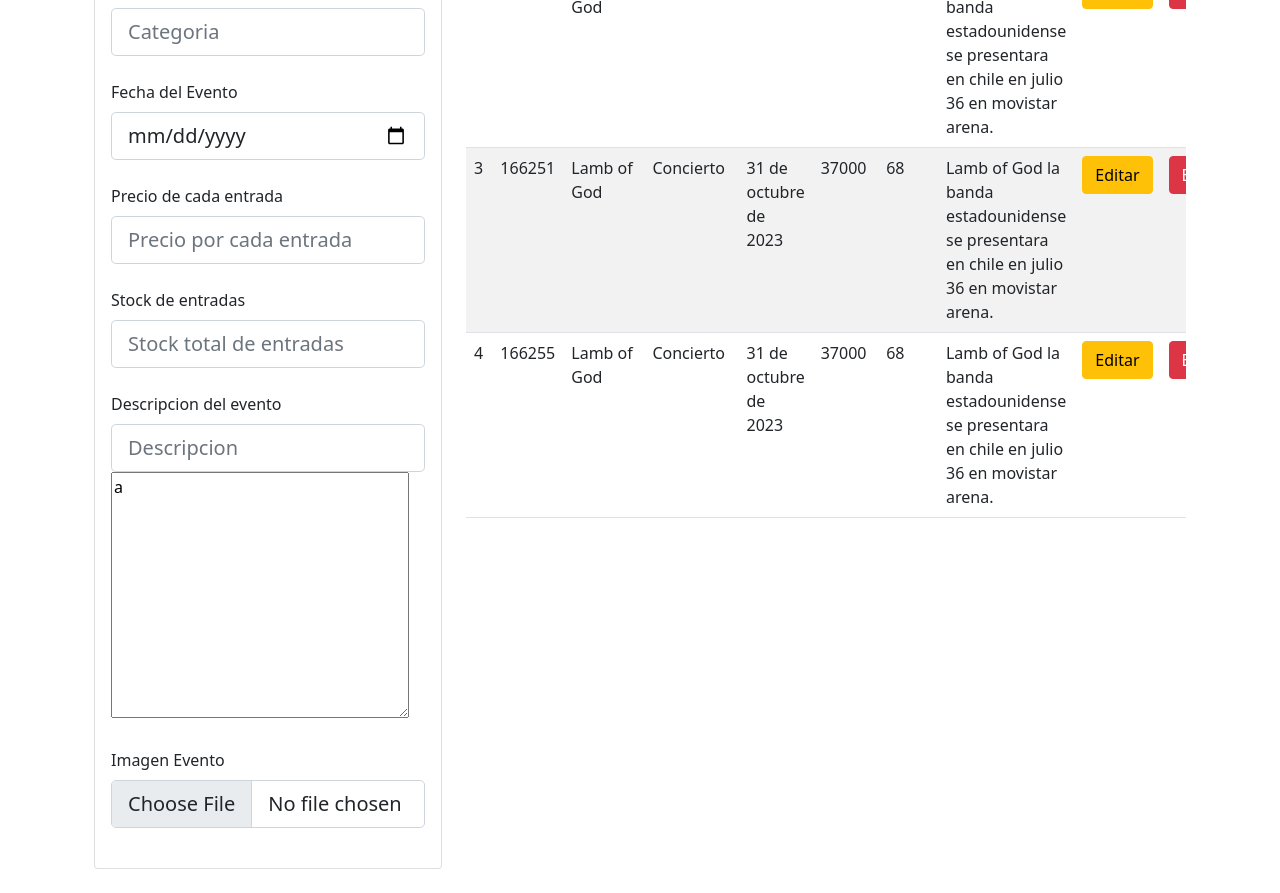
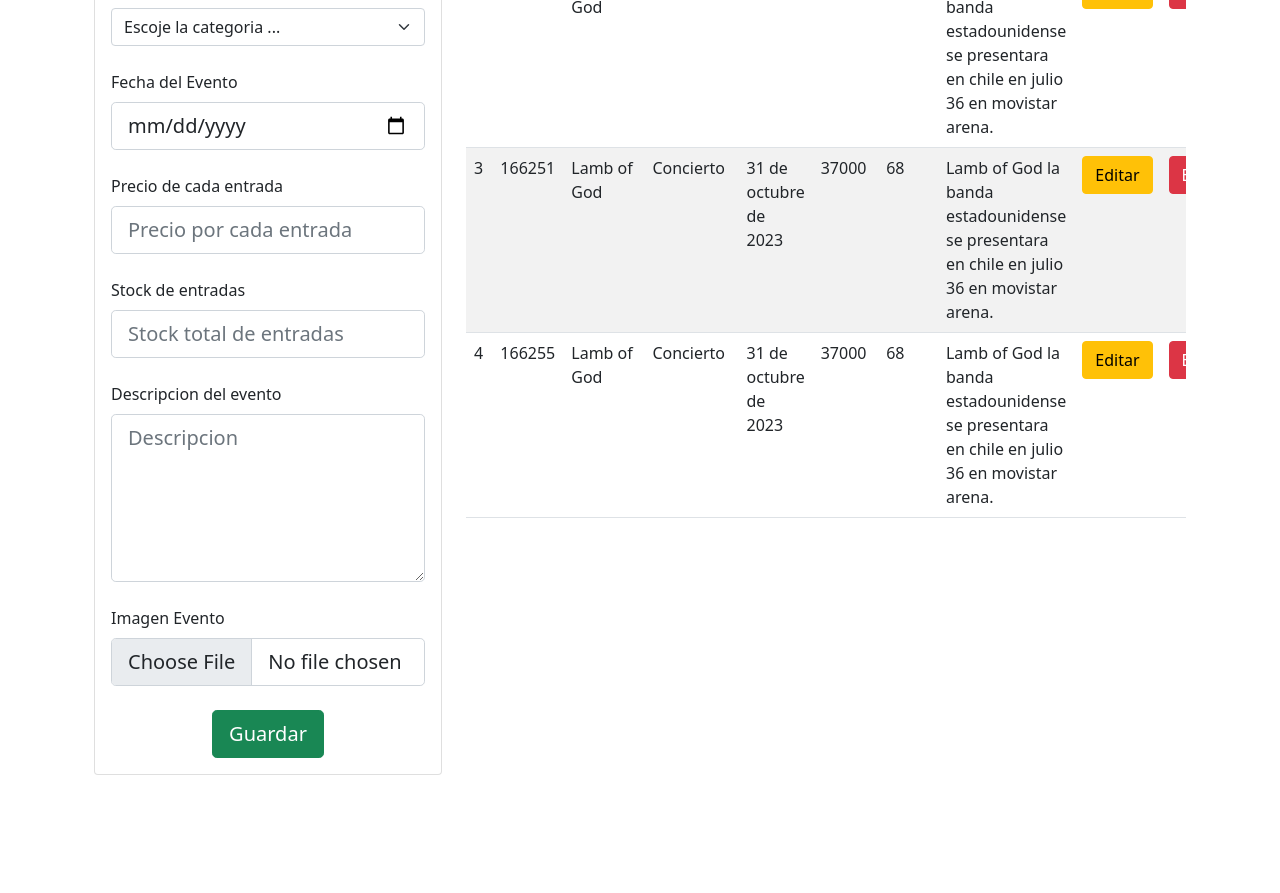
Before and after one commit to MoisesFigueroaDeveloper/OnLineTickets-2.0, a Django app: page /gestionEventos/ in a window 1280 px wide. Shown: the part 391-1284 px from the top of the page. After the commit the page ends 1166 px from the top, so only its background shows below. Run offline with Django 4.2, Linux system fonts and the light colour scheme; data comes from the database, SQL or seed files in the repository.

Commit message:
elemento agregar evento listo, solo falta agregar funcionalidad

```diff
--- a/app/templates/app/admin/gestionEventos.html
+++ b/app/templates/app/admin/gestionEventos.html
@@ -24,8 +24,13 @@
                             </div>
                             <div class="form-outline form-white mb-4">
                                 <label class="form-label" for="inputCategoria">Categoria</label>
-                                <input type="text" name="inputCategoria" id="inputCategoria"
-                                    class="form-control form-control-lg" placeholder="Categoria" required>
+                                <select class="form-select" name="inputCategoria" id="inputCategoria" required>
+                                    <option selected>Escoje la categoria ...</option>
+                                    <option value="0">Musica</option>
+                                    <option value="1">Deporte</option>
+                                    <option value="2">Teatro</option>
+                                    <option value="3">Familia</option>
+                                </select>
                             </div>
                             <div class="form-outline form-white mb-4">
                                 <label class="form-label" for="inputFecha">Fecha del Evento</label>
@@ -46,14 +51,17 @@
                             </div>
                             <div class="form-outline form-white mb-4">
                                 <label class="form-label" for="inputDescripcion">Descripcion del evento</label>
-                                <input type="text" name="inputDescripcion" id="inputDescripcion"
-                                    class="form-control form-control-lg" placeholder="Descripcion" required>
-                                <textarea name="" id="" cols="30" rows="10">a</textarea>
+                                <textarea name="inputDescripcion" id="inputDescripcion" cols="30" rows="5"
+                                    class="form-control form-control-lg" placeholder="Descripcion" required></textarea>
                             </div>
                             <div class="form-outline form-white mb-4">
                                 <label class="form-label" for="inputImagen">Imagen Evento</label>
                                 <input type="file" name="inputImagen" id="inputImagen"
                                     class="form-control form-control-lg" required>
+                            </div>
+
+                            <div class="d-flex justify-content-center text-center">
+                                <button type="submit" class="btn btn-success btn-lg">Guardar</button>
                             </div>
 
                         </div>
```
